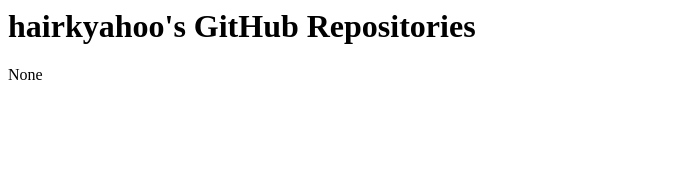
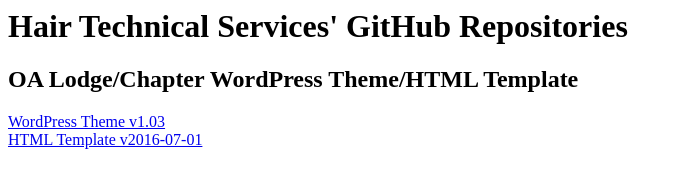
Before and after one commit to hairtechsrv/hairtechsrv.github.io, a plain HTML site: page index.html in a window 1280 px wide. Shown: the whole page, without its empty margins (0-682 px from the left). Drawn offline with Linux system fonts and the light colour scheme.

Commit message:
Update index.html
Update to reflect new repo ownership.

```diff
--- a/index.html
+++ b/index.html
@@ -1,9 +1,11 @@
 <html>
 <head>
-<title>hairkyahoo's GitHub Repositories</title>
+<title>Hair Technical Services' GitHub Repositories</title>
 </head>
 <body>
-<h1>hairkyahoo's GitHub Repositories</h1>
-<p>None</p>
+<h1>Hair Technical Services' GitHub Repositories</h1>
+<h2>OA Lodge/Chapter WordPress Theme/HTML Template</h2>
+<p><a href="https://github.com/hairtechsrv/oalodgechapter/archive/1.03.zip">WordPress Theme v1.03</a><br>
+<a href="https://github.com/hairtechsrv/oalodgechapter-html/archive/2016-07-01.zip">HTML Template v2016-07-01</a></p>
 </body>
 </html>
```
